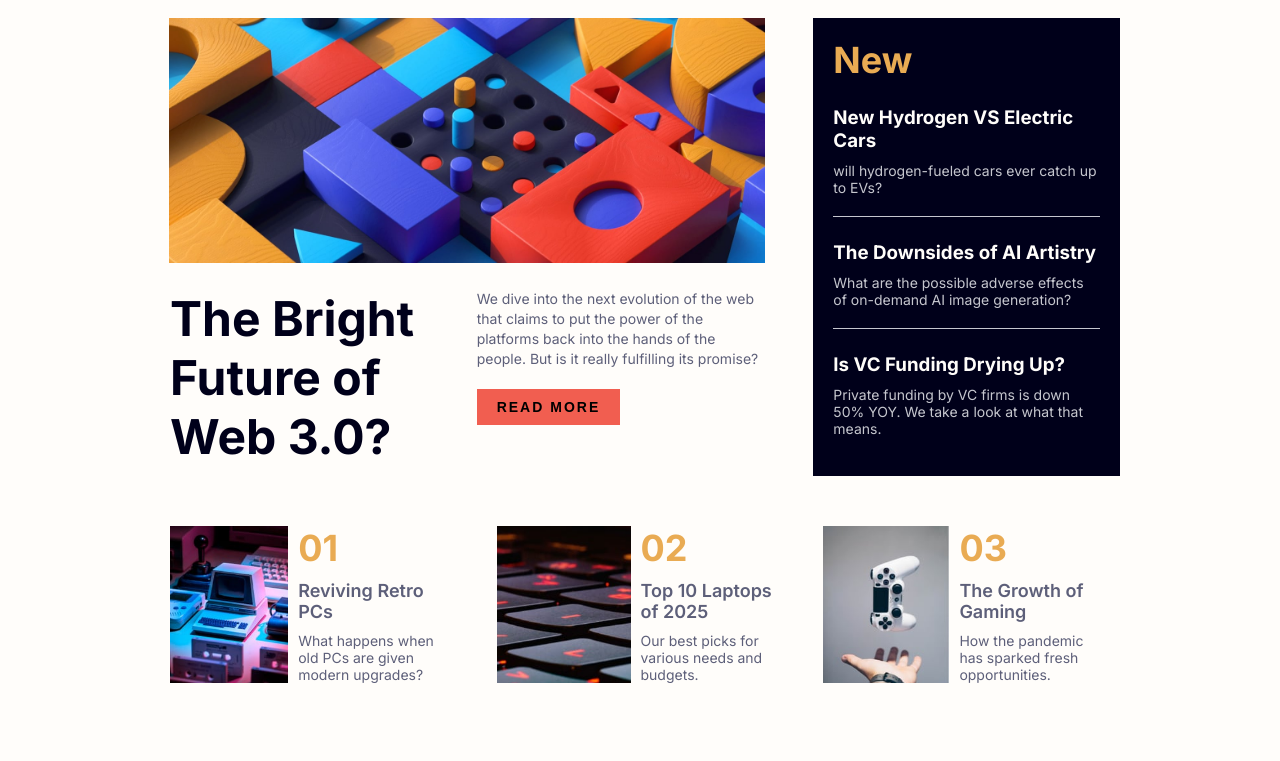
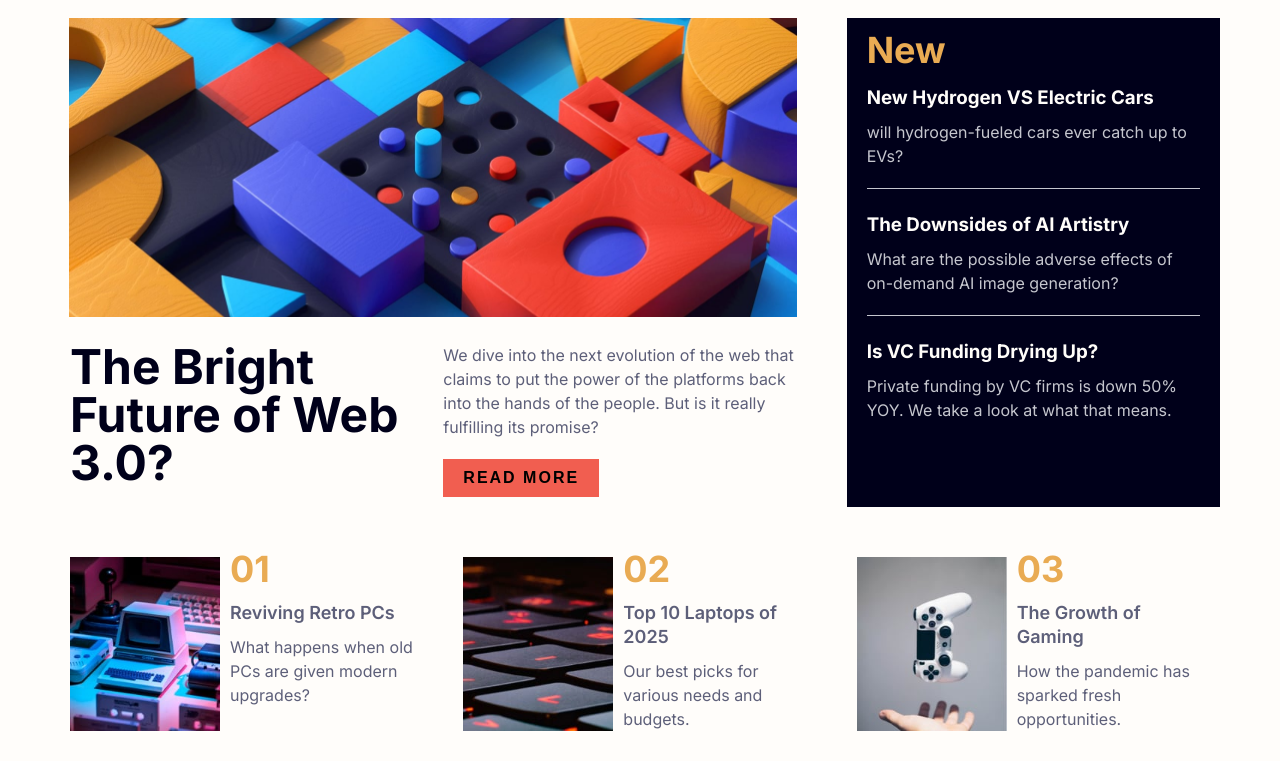
Before and after one commit to SurajChaunal/frontend-mentor-news-page, a plain HTML site: page index.html in a window 1280 px wide. Shown: the part 114-875 px from the top of the page. Before the commit the page ends 827 px from the top, so only its background shows below. Drawn offline with Linux system fonts and the light colour scheme.

Commit message:
increased container size

```diff
--- a/style.css
+++ b/style.css
@@ -8,7 +8,7 @@
   --color-grayish-blue: hsl(233, 8%, 79%);
   --color-dark-grayish-blue: hsl(236, 13%, 42%);
   --color-very-dark-blue: hsl(240, 100%, 5%);
-  --font-size--sm: 1.4rem;
+  --font-size--sm: 1.6rem;
   --font-size--md: 1.8rem;
   --font-size--lg: 3.6rem;
   --font-size--xl: 4.8rem;
@@ -23,7 +23,7 @@
 }
 
 html {
-  font-size: clamp(40%, 1vw, 62.5%);
+  font-size: clamp(40%, 0.9vw, 62.5%);
 }
 body {
   font-family: "Inter", sans-serif;
@@ -37,6 +37,7 @@ body {
   align-items: center;
   justify-content: center;
   gap: 3rem;
+  line-height: 2.4rem;
 }
 .container {
   display: flex;
@@ -44,7 +45,7 @@ body {
   gap: 4rem;
   justify-content: center;
   align-items: center;
-  max-width: 100rem;
+  max-width: 120rem;
   padding: 2rem;
   position: relative;
   overflow: hidden;
@@ -117,6 +118,7 @@ body {
   font-size: var(--font-size--xl);
   font-weight: var(--font-wgt-bold);
   padding: 1rem;
+  line-height: 4.8rem;
 }
 .hero__content-box {
   display: flex;
@@ -136,6 +138,7 @@ body {
   letter-spacing: 2px;
   transition: color 0.2s, background-color 0.3s;
   cursor: pointer;
+  margin-top: auto;
 }
 .btn--hero:hover,
 .btn--hero:active {
@@ -144,7 +147,6 @@ body {
 }
 .hero__content-desc {
   font-size: var(--font-size--sm);
-  line-height: 2rem;
 }
 /*********** aside section ***********/
 .aside {
@@ -210,12 +212,13 @@ body {
   background-size: cover;
   background-repeat: no-repeat;
   width: 100%;
+  max-width: 15rem;
   aspect-ratio: 1/ 1;
 }
 .section__card-heading {
   font-size: var(--font-size--lg);
   color: var(--color-soft-orange);
-  margin-bottom: 1rem;
+  margin-bottom: 2rem;
 }
 .section__card-subheading {
   font-size: var(--font-size--md);
@@ -232,7 +235,7 @@ body {
 }
 
 /*********** media queries ***********/
-@media (max-width: 650px) {
+@media (max-width: 800px) {
   body.no-scroll {
     overflow: hidden;
   }
```
